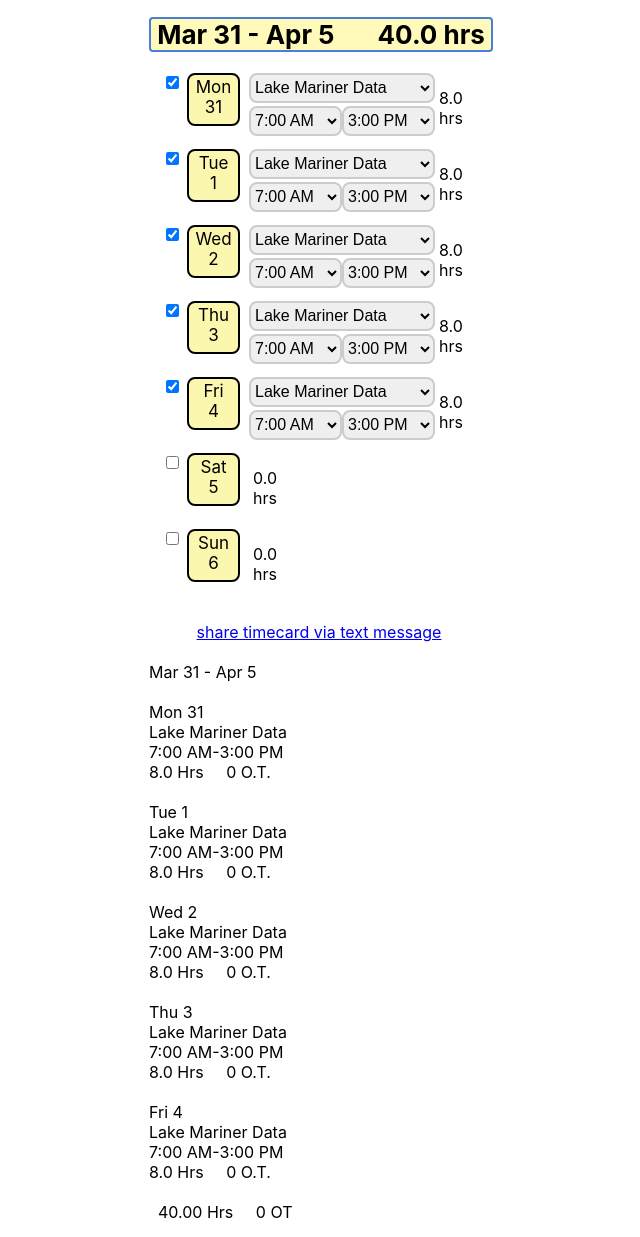
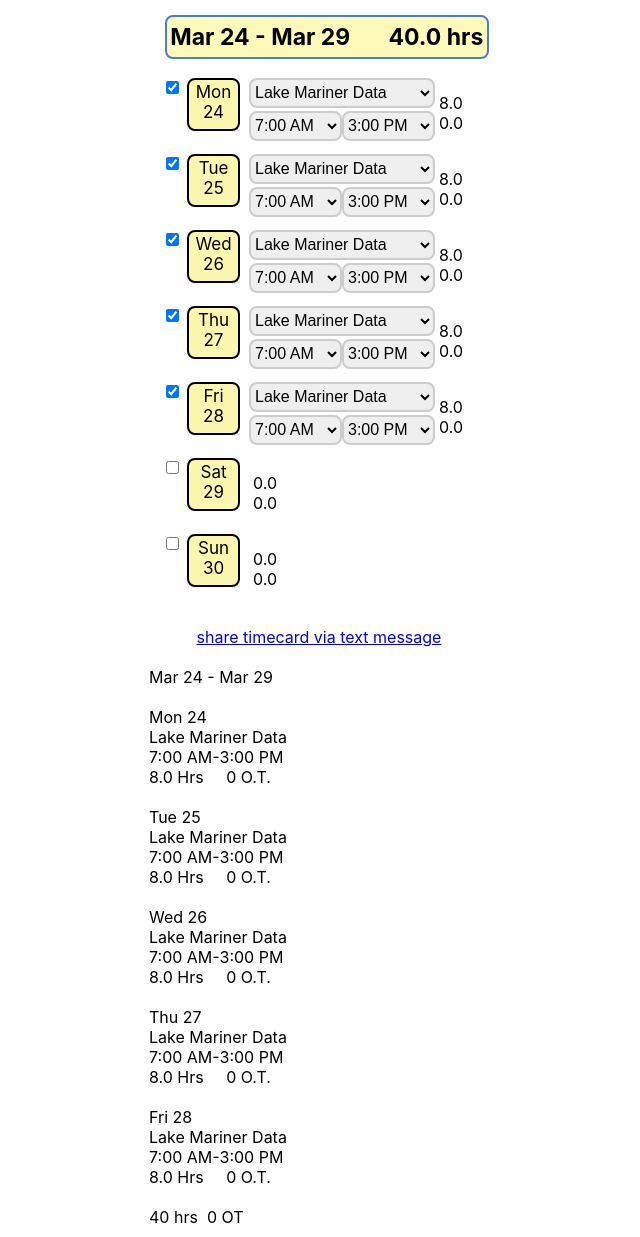
Before and after one commit to bradronto/bradronto.github.io, a React (Create React App) app in the folder timekeep/: page / in a window 1280 px wide. Shown: the whole page, without its empty margins (321-961 px from the left). Built offline with nearby package versions, Linux system fonts and the light colour scheme.

Commit message:
and another..

```diff
--- a/timekeep/src/components/current-week.js
+++ b/timekeep/src/components/current-week.js
@@ -1,6 +1,6 @@
 const getDatesOfCurrentWeek = () => {
   const today = new Date();
-  const firstDayOfWeek = new Date(today.setDate(today.getDate() - today.getDay()+1));
+  const firstDayOfWeek = new Date(today.setDate(today.getDate() - today.getDay()-6));
   const weekDates = [];
 
   for (let i = 0; i < 7; i++) {
@@ -11,7 +11,7 @@ const getDatesOfCurrentWeek = () => {
   const date = day.getDate(); // e.g., 5
     //weekDates.push(day.toDateString()+" "); // Format the date as needed
   //weekDates.push(`{day1} :{mo}`)
-  weekDates.push(`${day1} ${" "} ${date}`);
+  weekDates.push(`${day1} ${date}`);
 
   }
 
--- a/timekeep/src/components/date-header.js
+++ b/timekeep/src/components/date-header.js
@@ -1,6 +1,6 @@
 const getMonth = () => {
     const today = new Date();
-    const firstDayOfWeek = new Date(today.setDate(today.getDate() - today.getDay()+1));
+    const firstDayOfWeek = new Date(today.setDate(today.getDate() - today.getDay()-6));
     const lastDayOfWeek = new Date(today.setDate(today.getDate() - today.getDay()+6));
 
     return(
--- a/timekeep/src/components/number-in-box.js
+++ b/timekeep/src/components/number-in-box.js
@@ -1,5 +1,5 @@
 const NumberInBox = props => {
-    const [day,date] = props.day.split("   ")
+    const [day,date] = props.day.split(" ")
     return (
       <div style={{
         marginTop: "0px",
--- a/timekeep/src/components/styles/cool.css
+++ b/timekeep/src/components/styles/cool.css
@@ -19,13 +19,14 @@
     width: 100%;
   }
   .cool-header {
-    margin-left: 0px;
+    height: 40px;
+    margin-left: 16px;
     background-color: rgb(255, 250, 186);
-    width: 100%;
+    width: 94%;
     padding: 0px;
     border: 2px solid #487dd8;
-    border-radius: 4px;
-    font-size: 26px;
+    border-radius: 8px;
+    font-size: 23px;
     outline: none;
     transition: border-color 0.3s ease, box-shadow 3.0s ease;
   }
--- a/timekeep/src/components/work-hours.js
+++ b/timekeep/src/components/work-hours.js
@@ -10,12 +10,14 @@ const WorkHoursTracker = () => {
   const daysOfWeek = getDatesOfCurrentWeek();
 
   const [workHours, setWorkHours] = useState(
-    daysOfWeek.map((item,index) => ({ start: "7:00 AM", end: index<5 ? "3:00 PM" : "7:00 AM", job: "Lake Mariner Data", isChecked: index < 5 ?true:false }))
+    daysOfWeek.map((item,index) => ({ start: "7:00 AM", end: index<5 ? "3:00 PM":"7:00 AM", job: "Lake Mariner Data", isChecked: index < 5 ?true:false }))
   );
 
   const handleChange = (index, type, value) => {
     const updatedWorkHours = [...workHours];
     updatedWorkHours[index][type] = value;
+
+    type == "isChecked" ? updatedWorkHours[index]["isChecked"] == false? updatedWorkHours[index]["end"] = updatedWorkHours[index]["start"]:updatedWorkHours[index]["end"]="3:00 PM":console.log("not suposed to")
     setWorkHours(updatedWorkHours);
     console.log(workHours[index].isChecked)
   };
@@ -35,6 +37,24 @@ const WorkHoursTracker = () => {
     0
   );
 
+  const weekTotal = () => {
+    //const all = workHours.reduce((total, day) => total +
+   // calculateTotalHours(day.start, day.end), 0);
+   //const reg = 31;
+   const reg = workHours.reduce(
+    (total, day) => total + (calculateTotalHours(day.start, day.end) <=8 ?calculateTotalHours(day.start, day.end):8),
+    0
+  );
+
+  const ot = workHours.reduce(
+    (total, day) => total + (calculateTotalHours(day.start, day.end)>8?calculateTotalHours(day.start, day.end)-8:0),
+    0
+  );
+      return[reg,ot]
+
+
+  }
+
   const timeOptions = generateTimeOptions();
 
   const optionsArray = ["Lake Mariner Data", "Linde Niag Falls"];
@@ -52,7 +72,7 @@ const WorkHoursTracker = () => {
    setRawText(convertedText);
   }
 
-
+const [reg,ot] = weekTotal();
 
   return (
   <div className="input-container" >
@@ -64,6 +84,7 @@ const WorkHoursTracker = () => {
         alignItems: "flex-start", // Aligns items to the top
         gap: "5px", // Adds spacing between the checkbox and the box
       }}>
+
          <input style={{textAlign: "top"}}
           type="checkbox"
           checked={workHours[index].isChecked}
@@ -93,8 +114,7 @@ const WorkHoursTracker = () => {
         defaultValue={timeOptions['30']}
         //defaultValue={workHours[index].end}
         onChange={(e) => handleChange(index, "end", e.target.value)}
-
-        >
+          >
          {timeOptions.map((time, indx) => (
         <option  key={indx} value={time}>
           {time}
@@ -110,9 +130,19 @@ const WorkHoursTracker = () => {
         </>
       )}
         </div>
-          </td> <td>
-          <span style={{  display:"flex", justifyContent:"center", alignItems: "center" }}>
-           {calculateTotalHours(workHours[index].start, workHours[index].end).toFixed(1)} <br />hrs
+          </td> <td style={{marginBottom: "0px", alignContent:"baselines"}}>
+          <span style={{  marginBottom: "0px", alignContent:"baselines" }}>
+          {
+           calculateTotalHours(workHours[index].start, workHours[index].end)>=8?(8).toFixed(1):
+           calculateTotalHours(workHours[index].start, workHours[index].end).toFixed(1)
+
+           }  <br />
+            {
+            calculateTotalHours(workHours[index].start, workHours[index].end)>8?
+            (calculateTotalHours(workHours[index].start, workHours[index].end) - 8).toFixed(1):
+            (0).toFixed(1)
+
+            }
           </span>
 
             </td></tr>
@@ -144,7 +174,10 @@ const WorkHoursTracker = () => {
            {workHours[index].start}-{workHours[index].end} <br></br>
             {calculateTotalHours(workHours[index].start, workHours[index].end)>8?8:calculateTotalHours(workHours[index].start, workHours[index].end).toFixed(1)} Hrs
           &nbsp; &nbsp; {calculateTotalHours(workHours[index].start, workHours[index].end)>8?calculateTotalHours(workHours[index].start, workHours[index].end).toFixed(1)-8:0} O.T.
-        </span><br></br><br></br>
+        </span>
+
+        <br />
+        <br />
         </>
 
         ) : (
@@ -155,24 +188,14 @@ const WorkHoursTracker = () => {
 
         </div>
      ))}
-          <span className="blue">
-             &nbsp; {totalWeeklyHours.toFixed(2)>40?40:totalWeeklyHours.toFixed(2)} Hrs &nbsp;&nbsp;&nbsp; {totalWeeklyHours.toFixed(1)>40?totalWeeklyHours.toFixed(1)-40:0} OT
-           </span>
+
+           <span>{reg} hrs   &nbsp;{ot} OT</span>
+
+
       </div>
   </div>
 );
 };
 
 
-function App() {
-  const htmlRef = useRef();
-  return (
-    <div className="App" ref={htmlRef}>
-
-      <WorkHoursTracker />
-
-    </div>
-  );
-}
-
-export default App;
+export default WorkHoursTracker;
```
Also changed, not shown: timekeep/src/components/html-text.js (+19 -0 lines).
